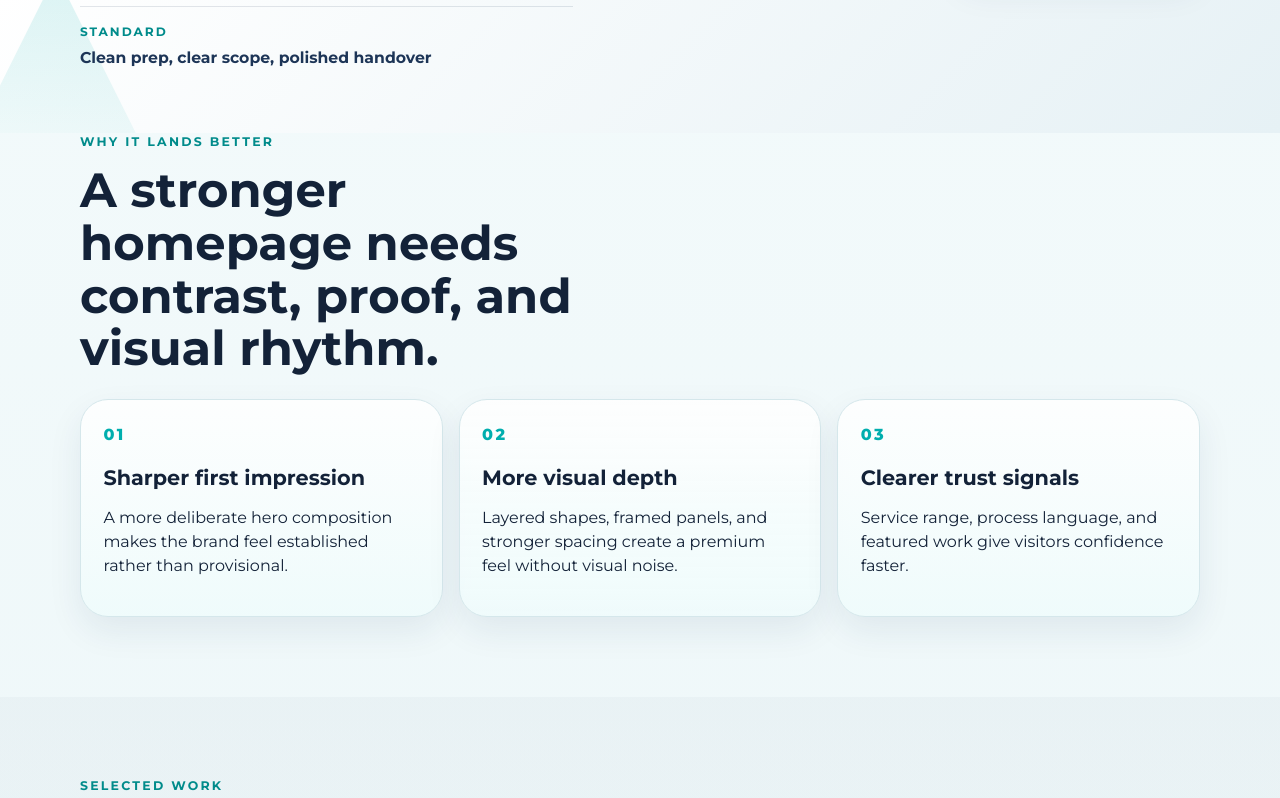
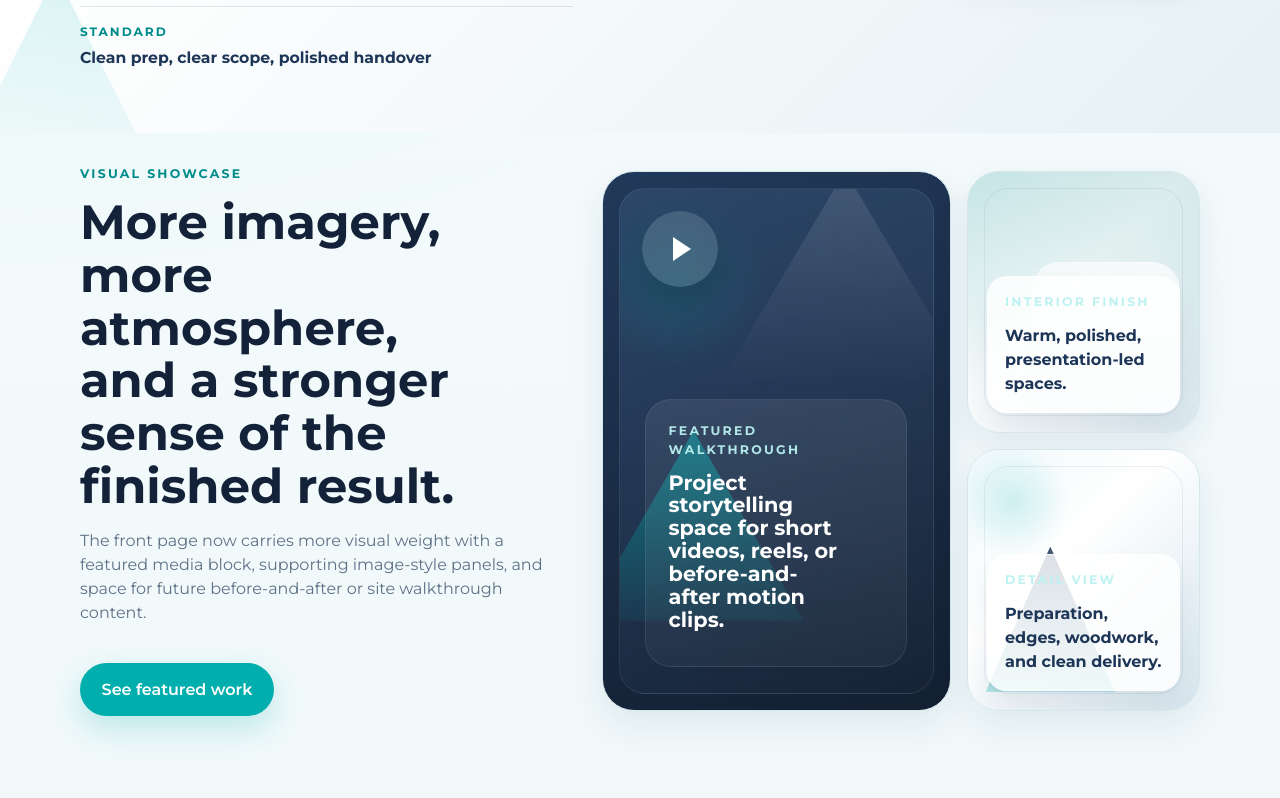
Before and after one commit to issakheirallah/mkd-website, a React (Vite) app in the folder mk-decorating-website/: page / in a window 1280 px wide. Shown: the part 1120-1918 px from the top of the page. Built offline with nearby package versions, Linux system fonts and the light colour scheme.

Commit message:
Add visual elements

```diff
--- a/mk-decorating-website/src/pages/Home.jsx
+++ b/mk-decorating-website/src/pages/Home.jsx
@@ -53,6 +53,48 @@ export default function Home() {
                 <strong>Homes, rentals, and client-facing spaces completed with a sharper handover.</strong>
               </div>
             </div>
+          </div>
+        </div>
+      </section>
+
+      <section className="section media-section">
+        <div className="container media-layout">
+          <div className="media-copy">
+            <p className="eyebrow">Visual showcase</p>
+            <h2>More imagery, more atmosphere, and a stronger sense of the finished result.</h2>
+            <p className="section-text">
+              The front page now carries more visual weight with a featured media block,
+              supporting image-style panels, and space for future before-and-after or site walkthrough content.
+            </p>
+            <Link to="/projects" className="btn btn-primary">See featured work</Link>
+          </div>
+
+          <div className="media-grid">
+            <article className="media-card media-card-video">
+              <div className="media-screen">
+                <button type="button" className="media-play" aria-label="Play showcase video">
+                  <span></span>
+                </button>
+                <div className="media-overlay">
+                  <p className="media-kicker">Featured walkthrough</p>
+                  <h3>Project storytelling space for short videos, reels, or before-and-after motion clips.</h3>
+                </div>
+              </div>
+            </article>
+
+            <article className="media-card media-card-image media-card-image-a">
+              <div className="media-caption">
+                <p className="media-kicker">Interior finish</p>
+                <strong>Warm, polished, presentation-led spaces.</strong>
+              </div>
+            </article>
+
+            <article className="media-card media-card-image media-card-image-b">
+              <div className="media-caption">
+                <p className="media-kicker">Detail view</p>
+                <strong>Preparation, edges, woodwork, and clean delivery.</strong>
+              </div>
+            </article>
           </div>
         </div>
       </section>
--- a/mk-decorating-website/src/styles.css
+++ b/mk-decorating-website/src/styles.css
@@ -522,6 +522,199 @@ h3 {
   padding-top: 0;
 }
 
+.media-section {
+  padding-top: 2rem;
+}
+
+.media-layout {
+  display: grid;
+  grid-template-columns: 0.9fr 1.1fr;
+  gap: 2rem;
+  align-items: center;
+}
+
+.media-copy h2 {
+  max-width: 13ch;
+}
+
+.media-copy .btn {
+  margin-top: 1.4rem;
+}
+
+.media-grid {
+  display: grid;
+  grid-template-columns: 1.2fr 0.8fr;
+  gap: 1rem;
+}
+
+.media-card {
+  position: relative;
+  overflow: hidden;
+  border-radius: 32px;
+  min-height: 240px;
+  border: 1px solid var(--color-line);
+  box-shadow: var(--shadow-soft);
+}
+
+.media-card-video {
+  grid-row: span 2;
+  min-height: 540px;
+  background:
+    linear-gradient(160deg, rgba(29, 53, 87, 0.98), rgba(14, 27, 45, 0.98));
+}
+
+.media-screen {
+  position: absolute;
+  inset: 1rem;
+  border-radius: 26px;
+  overflow: hidden;
+  background:
+    radial-gradient(circle at 18% 18%, rgba(0, 174, 174, 0.18), transparent 18%),
+    linear-gradient(180deg, rgba(255, 255, 255, 0.05), rgba(255, 255, 255, 0.02)),
+    linear-gradient(150deg, rgba(34, 67, 110, 0.4), rgba(11, 21, 36, 0.1));
+  border: 1px solid rgba(255, 255, 255, 0.08);
+}
+
+.media-screen::before,
+.media-screen::after {
+  content: "";
+  position: absolute;
+  clip-path: polygon(50% 0%, 100% 100%, 0% 100%);
+}
+
+.media-screen::before {
+  width: 220px;
+  height: 190px;
+  left: -36px;
+  bottom: 72px;
+  background: linear-gradient(180deg, rgba(0, 174, 174, 0.5), rgba(0, 174, 174, 0.08));
+}
+
+.media-screen::after {
+  width: 260px;
+  height: 220px;
+  right: -42px;
+  top: -18px;
+  background: linear-gradient(180deg, rgba(255, 255, 255, 0.12), rgba(255, 255, 255, 0));
+}
+
+.media-play {
+  position: absolute;
+  left: 1.4rem;
+  top: 1.4rem;
+  width: 76px;
+  height: 76px;
+  display: grid;
+  place-items: center;
+  border: 0;
+  border-radius: 50%;
+  background: rgba(255, 255, 255, 0.14);
+  backdrop-filter: blur(8px);
+  box-shadow: 0 14px 30px rgba(0, 0, 0, 0.18);
+}
+
+.media-play span {
+  width: 0;
+  height: 0;
+  margin-left: 4px;
+  border-top: 12px solid transparent;
+  border-bottom: 12px solid transparent;
+  border-left: 18px solid white;
+}
+
+.media-overlay {
+  position: absolute;
+  left: 1.6rem;
+  right: 1.6rem;
+  bottom: 1.6rem;
+  padding: 1.4rem;
+  border-radius: 26px;
+  background: linear-gradient(180deg, rgba(255, 255, 255, 0.08), rgba(255, 255, 255, 0.04));
+  border: 1px solid rgba(255, 255, 255, 0.08);
+}
+
+.media-overlay h3 {
+  color: white;
+  max-width: 12ch;
+}
+
+.media-kicker {
+  margin: 0 0 0.75rem;
+  color: rgba(186, 241, 241, 0.94);
+  font-size: 0.78rem;
+  text-transform: uppercase;
+  letter-spacing: 0.18em;
+  font-weight: 700;
+}
+
+.media-card-image {
+  min-height: 260px;
+}
+
+.media-card-image-a {
+  background:
+    linear-gradient(180deg, rgba(16, 132, 132, 0.16), rgba(255, 255, 255, 0)),
+    linear-gradient(135deg, #e9f7f8, #fefefe 45%, #dce9ef);
+}
+
+.media-card-image-a::before,
+.media-card-image-b::before {
+  content: "";
+  position: absolute;
+  inset: 1rem;
+  border-radius: 24px;
+  border: 1px solid rgba(29, 53, 87, 0.08);
+}
+
+.media-card-image-a::after {
+  content: "";
+  position: absolute;
+  width: 64%;
+  height: 58%;
+  right: 1.2rem;
+  bottom: 1.2rem;
+  border-radius: 28px 28px 18px 18px;
+  background:
+    linear-gradient(180deg, rgba(255, 255, 255, 0.72), rgba(235, 245, 249, 0.9)),
+    linear-gradient(90deg, rgba(29, 53, 87, 0.06), rgba(29, 53, 87, 0));
+  box-shadow: inset 0 1px 0 rgba(255, 255, 255, 0.5);
+}
+
+.media-card-image-b {
+  background:
+    radial-gradient(circle at 20% 20%, rgba(0, 174, 174, 0.16), transparent 20%),
+    linear-gradient(135deg, #eef8fa, #ffffff 40%, #d7e6ee);
+}
+
+.media-card-image-b::after {
+  content: "";
+  position: absolute;
+  width: 56%;
+  height: 56%;
+  left: 1.1rem;
+  bottom: 1.1rem;
+  clip-path: polygon(50% 0%, 100% 100%, 0% 100%);
+  background: linear-gradient(180deg, rgba(29, 53, 87, 0.86), rgba(0, 174, 174, 0.26));
+}
+
+.media-caption {
+  position: absolute;
+  left: 1.2rem;
+  right: 1.2rem;
+  bottom: 1.2rem;
+  z-index: 1;
+  padding: 1rem 1.05rem;
+  border-radius: 20px;
+  background: rgba(255, 255, 255, 0.82);
+  border: 1px solid rgba(255, 255, 255, 0.65);
+  box-shadow: 0 18px 28px rgba(29, 53, 87, 0.08);
+}
+
+.media-caption strong {
+  color: var(--color-secondary);
+  line-height: 1.35;
+}
+
 .section-header {
   display: flex;
   align-items: end;
@@ -1013,6 +1206,7 @@ h3 {
 
 @media (max-width: 900px) {
   .hero-grid,
+  .media-layout,
   .value-band-grid,
   .showcase-grid,
   .process-grid,
@@ -1119,6 +1313,14 @@ h3 {
     flex-direction: column;
   }
 
+  .media-grid {
+    grid-template-columns: 1fr;
+  }
+
+  .media-card-video {
+    min-height: 420px;
+  }
+
   .faq-intro {
     position: static;
   }
```
Also changed, not shown: 5 other files (tests, documents, lock files or other folders).
